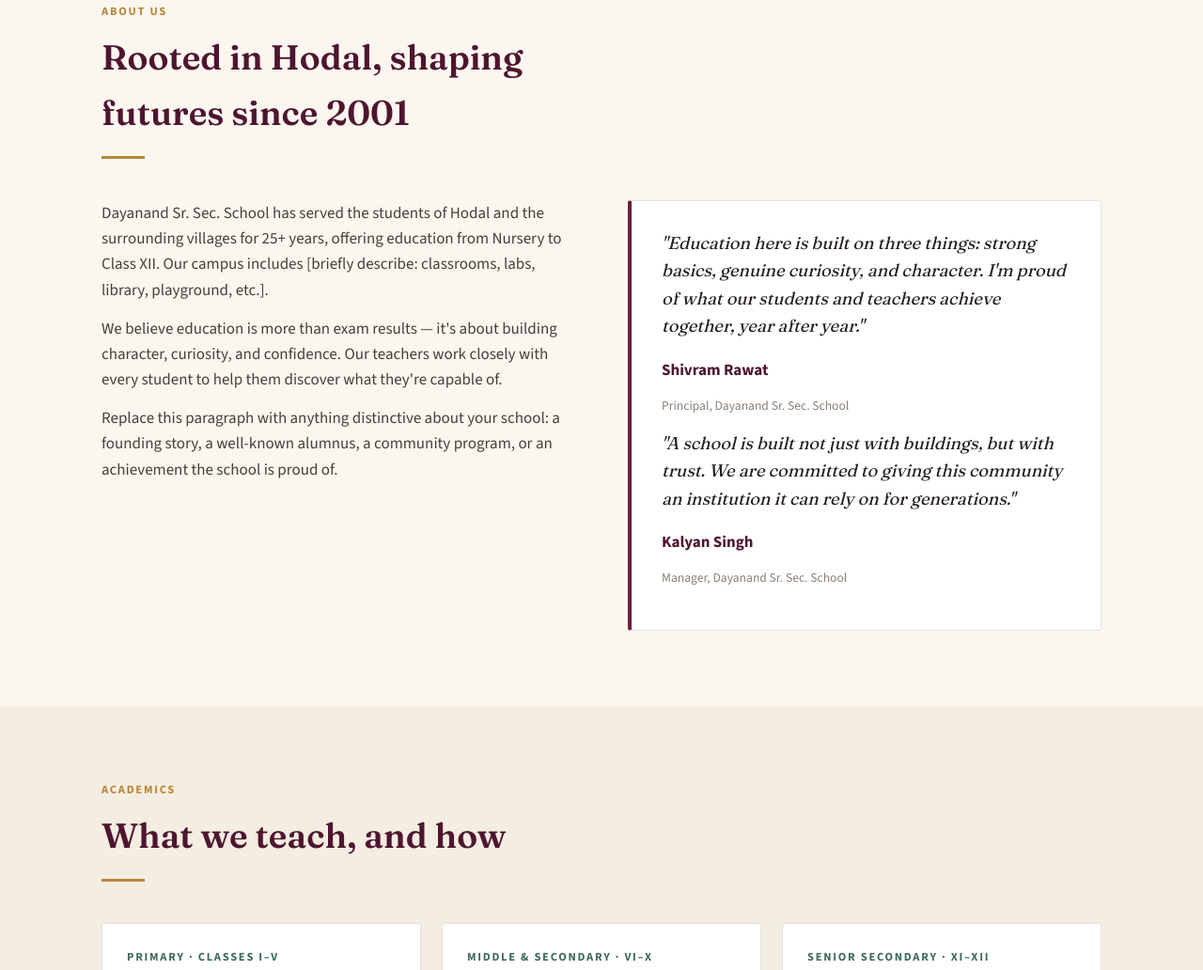
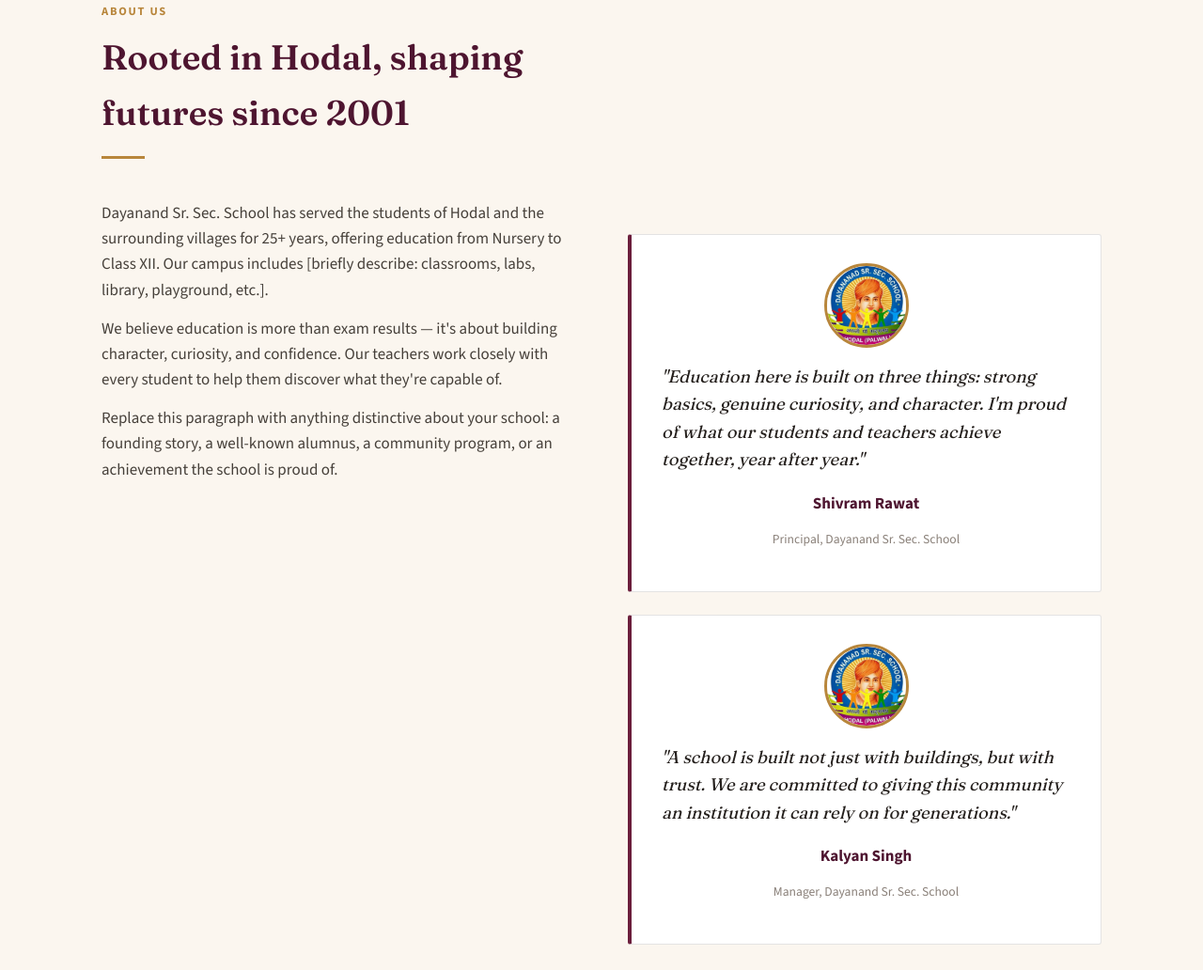
Before and after one commit to dayanandschoolhodal/DVM, a plain HTML site: page index.html in a window 1280 px wide. Shown: the part 683-1715 px from the top of the page at 94% size. Drawn offline with nearby package versions, Linux system fonts and the light colour scheme.

Commit message:
Update index.html

```diff
--- a/index.html
+++ b/index.html
@@ -483,14 +483,21 @@
   <p>We believe education is more than exam results — it's about building character, curiosity, and confidence. Our teachers work closely with every student to help them discover what they're capable of.</p>
   <p>Replace this paragraph with anything distinctive about your school: a founding story, a well-known alumnus, a community program, or an achievement the school is proud of.</p>
 </div>
-        <div class="principal-card">
-          <blockquote>"Education here is built on three things: strong basics, genuine curiosity, and character. I'm proud of what our students and teachers achieve together, year after year."</blockquote>
-          <p class="who"><!-- EDIT: Principal's name --> Shivram Rawat </p>
+
+<div style="display:flex; gap:24px; flex-wrap:wrap; margin-top:36px;">
+  <div class="principal-card" style="flex:1; min-width:280px; text-align:center;">
+    <img src="images.jpg" alt="Principal photo" style="width:90px;height:90px;border-radius:50%;object-fit:cover;margin:0 auto 16px;display:block;border:3px solid #B8863B;">
+    <blockquote style="text-align:left;">"Education here is built on three things: strong basics, genuine curiosity, and character. I'm proud of what our students and teachers achieve together, year after year."</blockquote>
+    <p class="who">Shivram Rawat</p>
     <p class="role">Principal, Dayanand Sr. Sec. School</p>
-          <blockquote>"A school is built not just with buildings, but with trust. We are committed to giving this community an institution it can rely on for generations."</blockquote>
-          <p class="who">Kalyan Singh </p>
+  </div>
+
+  <div class="principal-card" style="flex:1; min-width:280px; text-align:center;">
+    <img src="images.jpg" alt="Manager photo" style="width:90px;height:90px;border-radius:50%;object-fit:cover;margin:0 auto 16px;display:block;border:3px solid #B8863B;">
+    <blockquote style="text-align:left;">"A school is built not just with buildings, but with trust. We are committed to giving this community an institution it can rely on for generations."</blockquote>
+    <p class="who">Kalyan Singh</p>
     <p class="role">Manager, Dayanand Sr. Sec. School</p>
-
+  </div>
 </div>
       </div>
     </div>
```
Lines whose indentation alone changed are shown as unchanged.
